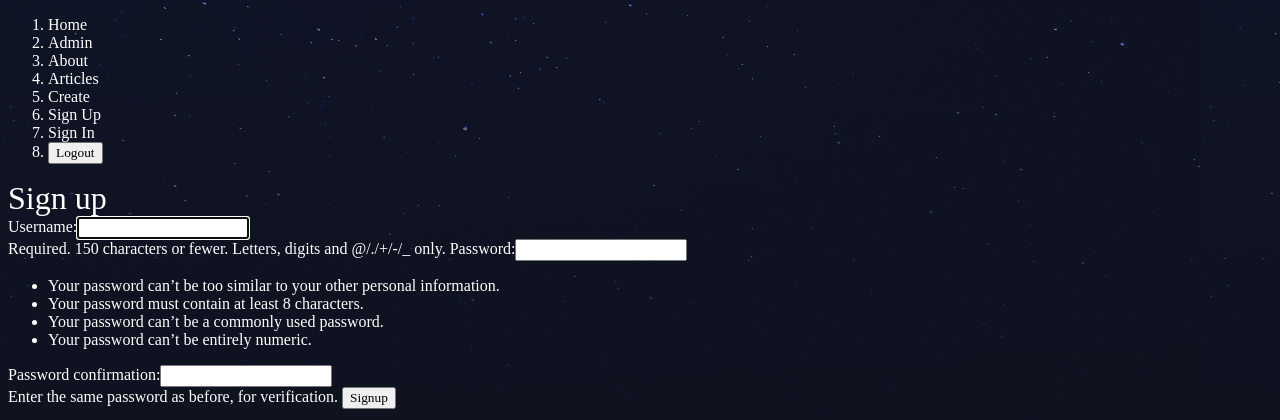
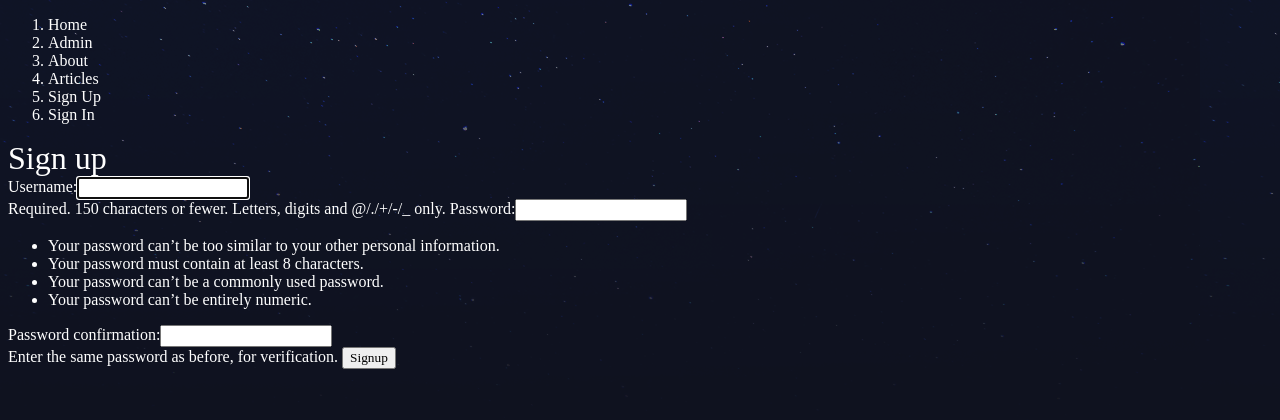
Before and after one commit to jagans94/django-blog, a Django app: page /accounts/signup/ in a window 1280 px wide. Shown: the top 420 px of the page. Run offline with Django 3.2, Linux system fonts and the light colour scheme.

Commit message:
added login check

```diff
--- a/templates/layout.html
+++ b/templates/layout.html
@@ -15,15 +15,18 @@
 			<li><a href="/admin">Admin</a></li>
 			<li><a href="/about">About</a></li>
 			<li><a href="/articles">Articles</a></li>
-			<li><a href="/articles/create">Create</a></li>
-			<li><a href="/accounts/signup">Sign Up</a></li>
-			<li><a href="/accounts/signin">Sign In</a></li>
+			{% if user.is_authenticated %}
+				<li><a class="highlight" href="/articles/create">Create</a></li>
 				<li>
 					<form class="logout-link" action="{% url 'accounts:signout' %}" method="post">
 						{% csrf_token %}
 						<button type="submit">Logout</button>
 					</form>
 				</li>
+			{% else %}
+				<li><a href="/accounts/signup">Sign Up</a></li>
+				<li><a href="/accounts/signin">Sign In</a></li>
+			{% endif %}
 		</ol>
 	</nav>
 </header>
```
Also changed, not shown: db.sqlite3. Lines whose indentation alone changed are shown as unchanged.
